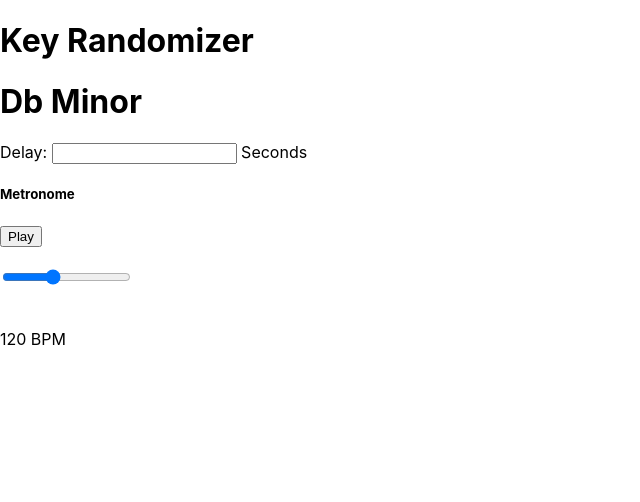
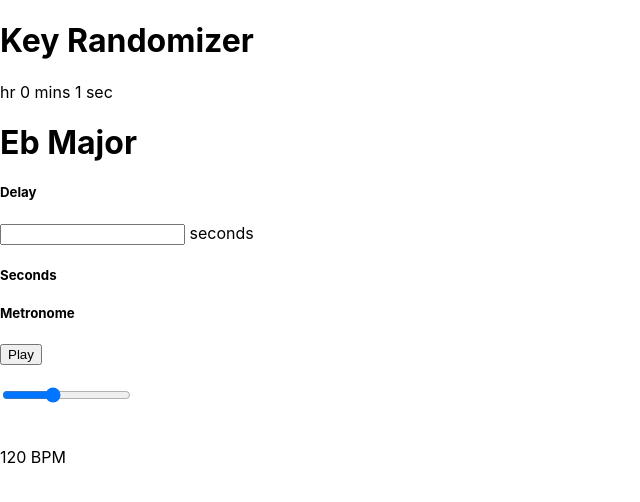
Before and after one commit to luketurnerdev/randomkeygenerator, a React (Create React App) app: page / in a window 1280 px wide. Shown: the top 502 px of the page, without its empty margins (0-640 px from the left). Built offline with nearby package versions, Linux system fonts and the light colour scheme.

Commit message:
add timer component and variable delay input

```diff
--- a/src/Components/Metronome/index.js
+++ b/src/Components/Metronome/index.js
@@ -2,7 +2,6 @@ import { useEffect, useState } from "react";
 const Metronome = () => {
     const [bpm, setBpm] = useState(120);
     const [isPlaying, setIsPlaying] = useState(false);
-    const [isChangingTempo, setIsChangingTempo] = useState(false);
     const [intervalFunction, setIntervalFunction] = useState(null);
 
     let click = new Audio("https://freesound.org/data/previews/54/54406_497386-lq.mp3");
--- a/src/Components/Randomizer/index.js
+++ b/src/Components/Randomizer/index.js
@@ -1,4 +1,5 @@
 import {useState, useEffect} from 'react';
+import Countdown from 'react-countdown';
 // 1. Randomize every 10 seconds
 // 2. Add variable amount of seconds
 // validate this field
@@ -8,6 +9,7 @@ import {useState, useEffect} from 'react';
 // Add metronome
 // change delay setting ui (arrows?)
 // 4. Add sounds (chord?)
+// have pause from above state for pausing app (global state?)
 
 
 
@@ -15,8 +17,7 @@ function Randomizer() {
   const keys = ["Ab","A","Bb","B","C","Db","D","Eb","E","F","Gb","G"];
   const modifiers = ["Major", "Minor"];
   const [currentKey, setCurrentKey] = useState("C");
-  const [changing, setChanging] = useState(true);
-  const [delayInSeconds, setDelayInSeconds] = useState(5);
+  const [delayInSeconds, setDelayInSeconds] = useState(2);
   const [currentModifier, setCurrentModifier] = useState(modifiers[0])
   let ding = new Audio("https://freesound.org/data/previews/173/173932_3229685-lq.mp3")
   ding.volume = 0.2;
@@ -25,48 +26,58 @@ function Randomizer() {
   cSound.volume = 0.3;
 
 
-  useEffect(() => {
-    // if changing is true, change key.
+  const changeKeyRandomly = () => {
+    let newKey = keys[Math.floor(Math.random() * keys.length)];
+    setCurrentKey(newKey)
 
-    if (changing) {
-        changeKeyRandomly();
-        setChanging(false)
-    };
+    let newMod = modifiers[Math.floor(Math.random() * modifiers.length)];
+    setCurrentModifier(newMod)
+}
 
-  }, [changing]);
+  const KeyDisplay = () => {
+    return (
+      <>
+        <Countdown
+          date={Date.now() + delayInSeconds * 1000}
+          renderer={clockRenderer}
+        />
+        <h1>{currentKey} {currentModifier}</h1>
 
-  const playKeySound = (key) => {
-    switch(key) {
-      case "C": {
-        cSound.play();
-      }
-    }
+      </>
+    )
   }
 
-  const changeKeyRandomly = () => {
-    setTimeout(() => {
-      let newKey = keys[Math.floor(Math.random() * keys.length)];
-      setCurrentKey(newKey)
-
-      let newMod = modifiers[Math.floor(Math.random() * modifiers.length)];
-      setCurrentModifier(newMod)
-
-      setChanging(true);
-    }, ( delayInSeconds * 1000));
-  }
+  const clockRenderer = ({ hours, minutes, seconds, completed, api}) => {
+    if (completed) {
+      changeKeyRandomly();
+      api.start();
+      return <h1>App is Paused </h1>;
+    } else {
+      // Render a countdown
+      return <span>{(hours > 0) && hours} hr {minutes} mins {seconds} sec</span>;
+    }
+  };
 
   const changeDelay = (e) => {
-    setDelayInSeconds(e.target.value)
+    if (e.target.value >= 1) {
+      setDelayInSeconds(e.target.value)
+    }
   }
 
   return (
     <div className="App">
      <h1>Key Randomizer</h1>
       <div>
-        <h1>{currentKey} {currentModifier}</h1>
+        <KeyDisplay />
         <p>{!currentKey && "null"}</p>
-        <label> Delay: </label>
-        <input type="number" onChange={ (e) => changeDelay(e)}></input> Seconds
+        <h5>Delay</h5>
+        <input type="number" onChange={e => changeDelay(e)} /> <span> seconds </span>
+        {/* <div>
+            <button onClick={() => decrementDelay(1)}>Down</button>
+            <p>{delayInSeconds}</p>
+            <button onClick={() => incrementDelay(1)}>Up</button>
+        </div> */}
+        <h5>Seconds</h5>
       </div>
     </div>
   );
```
